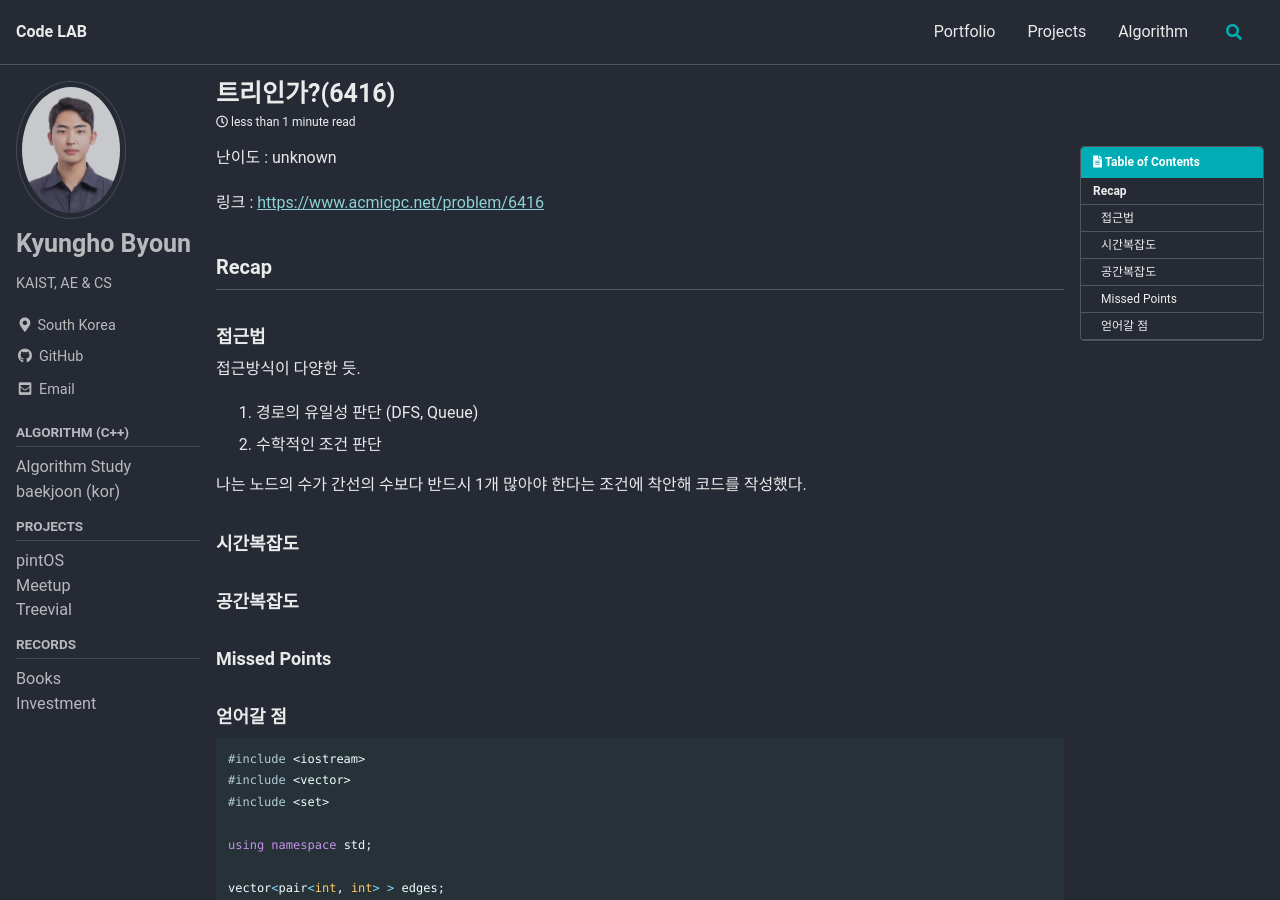
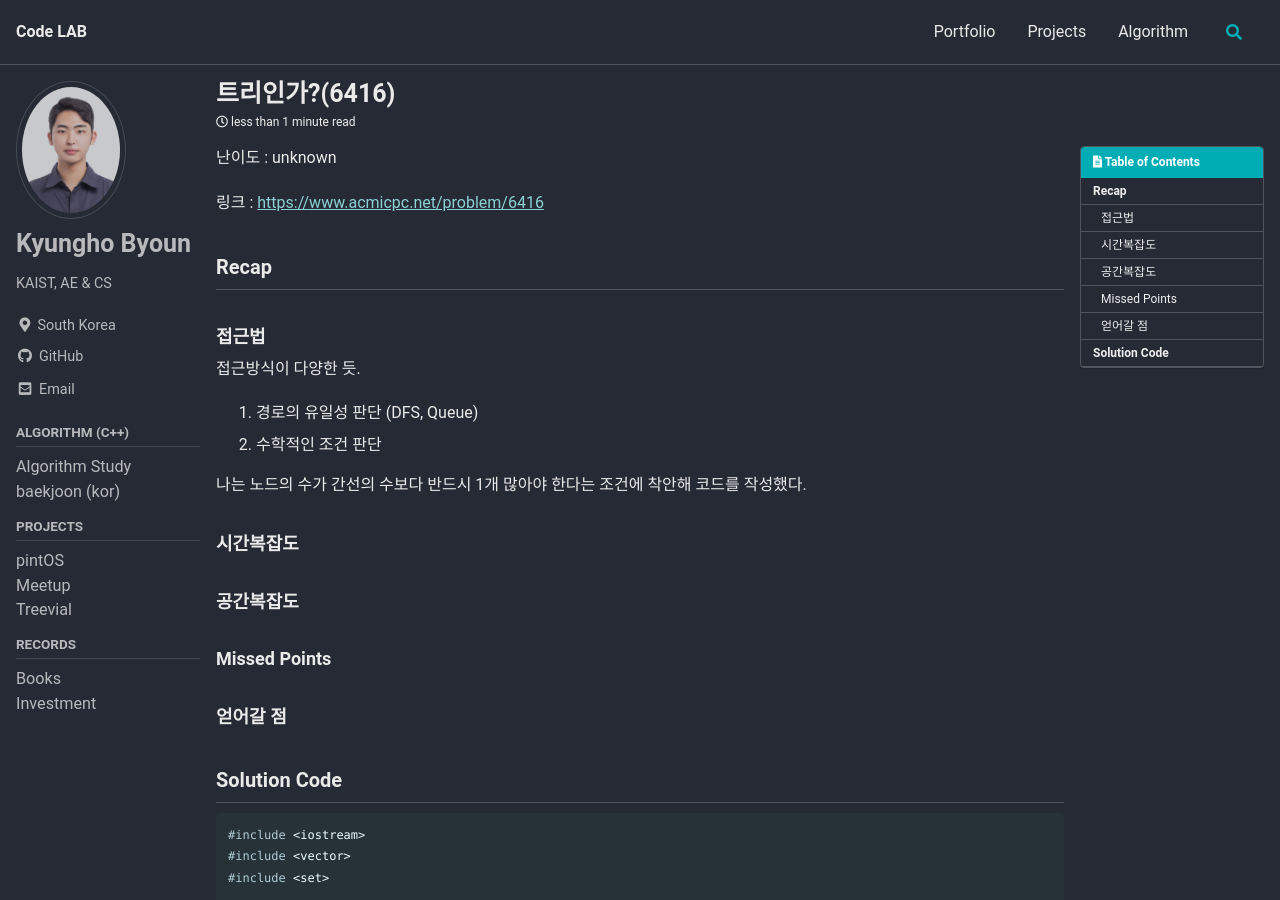
Before and after one commit to Byunk/Byunk.github.io, a Jekyll site: the page built from _posts/2023-01-24-baekjoon-6416.md, in a window 1280 px wide and 900 px high. Built offline with Jekyll 4.4.1, drawn with Linux system fonts in a browser that asks for light colours; cached includes are drawn as plain includes; some web fonts are replaced; comment, search, counter and statistics services are not loaded.

Commit message:
Fix several posts: omitted solution code subtitle

````diff
--- a/_posts/2023-01-23-baekjoon-2042.md
+++ b/_posts/2023-01-23-baekjoon-2042.md
@@ -35,6 +35,8 @@ input에 대한 범위에서 실수가 하나 있어서 런타임 에러가 발
 Indexed Tree를 위한 배열을 선언할 때, MAX * 2 만큼의 크기로 선언을 하였는데, MAX * 4정도의 크기로 선언을 해야했음. 그 이유는 원소의 개수가 2^N + 1 개만큼 존재할 때 트리의 크기가 2 * 2^(N+1) 까지 늘어날 수 있기 때문임. (2^N - 1만큼의 빈공간 때문).
 
 *따라서 앞으로는 Indexed Tree의 구현에서 최소 4 * N만큼의 크기를 설정할 계획.*
+
+## Solution Code
 
 ```cpp
 #include <iostream>
--- a/_posts/2023-01-24-baekjoon-2504.md
+++ b/_posts/2023-01-24-baekjoon-2504.md
@@ -41,6 +41,8 @@ int -> string : `to_string(n)`
 string -> int : `stoi(n)`
 
 ### 얻어갈 점
+
+## Solution Code
 
 ```cpp
 #include <iostream>
--- a/_posts/2023-01-24-baekjoon-5639.md
+++ b/_posts/2023-01-24-baekjoon-5639.md
@@ -34,6 +34,8 @@ int n;
         v.push_back(n);
     }
 ```
+
+## Solution Code
 
 ```cpp
 #include <iostream>
--- a/_posts/2023-01-24-baekjoon-6416.md
+++ b/_posts/2023-01-24-baekjoon-6416.md
@@ -28,6 +28,8 @@ comments: true
 ### Missed Points
 
 ### 얻어갈 점
+
+## Solution Code
 
 ```cpp
 #include <iostream>
````
